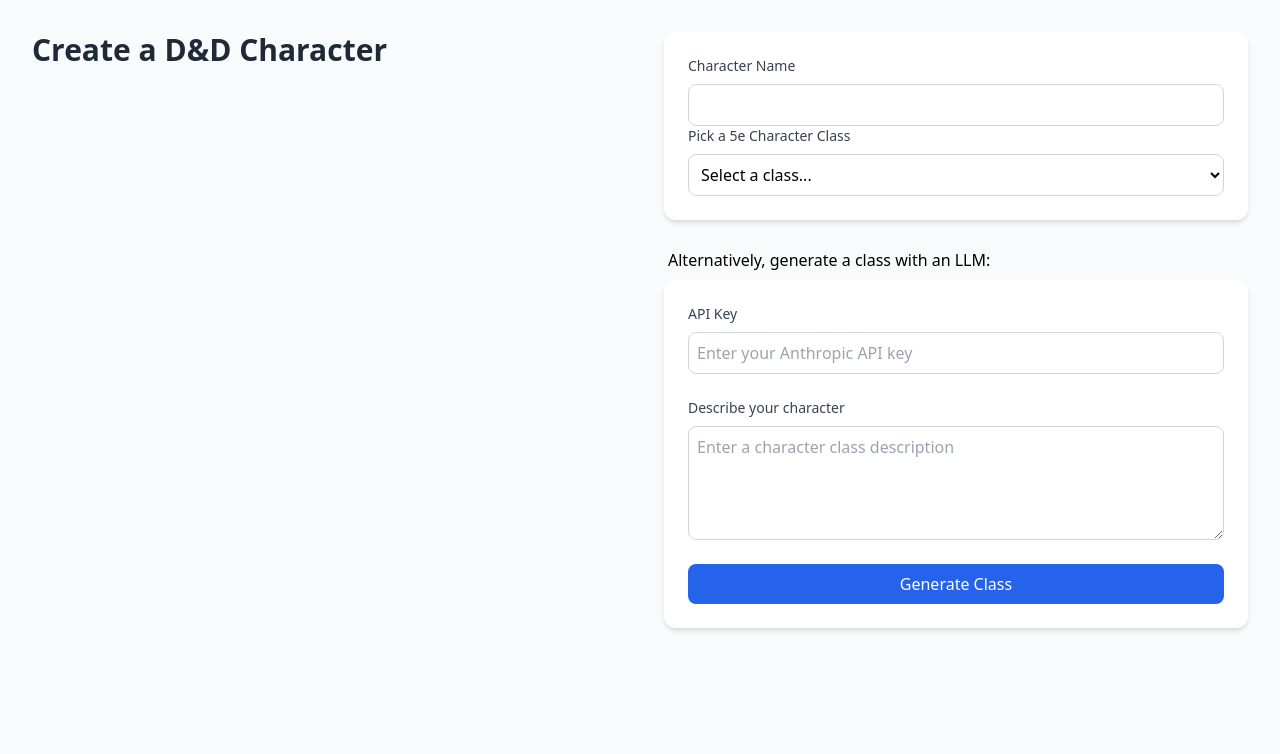
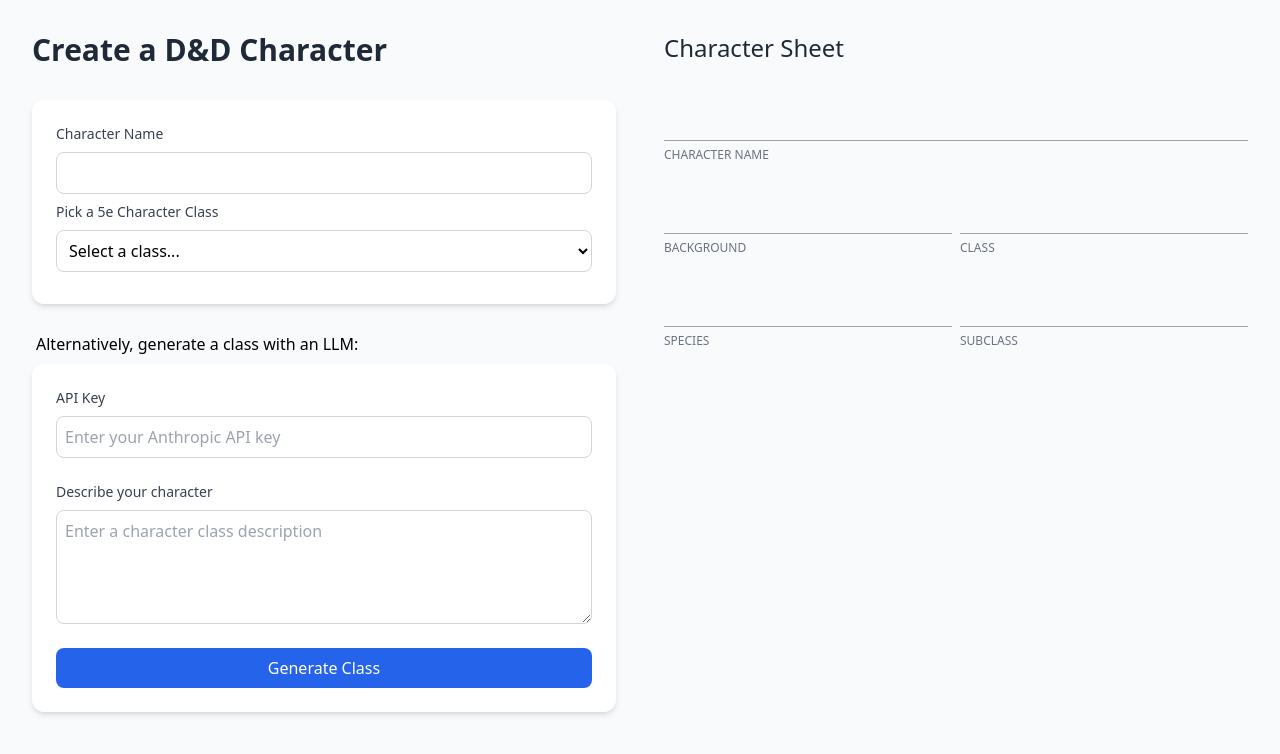
Before and after one commit to whatjakecodes/ttrpg-character-creator, a SvelteKit app: page / in a window 1280 px wide. Shown: the top 754 px of the page. Built offline with nearby package versions, Linux system fonts and the light colour scheme.

Commit message:
Improvements to the layout

```diff
--- a/src/lib/components/CharacterCreatorForm.svelte
+++ b/src/lib/components/CharacterCreatorForm.svelte
@@ -52,7 +52,7 @@
   const allActiveSkills = $derived(new Set<DnDSkillName>([...backgroundSkills, ...selectedClassSkills]));
 </script>
 
-<div class="flex flex-col gap-2">
+<div class="flex flex-col gap-2 mb-2">
     <label for="char-name" class="text-sm font-medium text-gray-700">
         Character Name
     </label>
@@ -61,11 +61,12 @@
             type="text"
             class="rounded-lg border-gray-300 border p-2 focus:ring-2 focus:ring-blue-500 focus:border-blue-500"
             value={characterName}
+            autocomplete="off"
             oninput={e => onCharacterNameChange(e.currentTarget.value)}
     />
 </div>
 
-<div class="flex flex-col gap-2">
+<div class="flex flex-col gap-2 mb-2">
     <ClassSelect
             options={classes}
             value={characterClass?.index}
@@ -74,7 +75,7 @@
 </div>
 
 {#if characterClass}
-    <div class="flex flex-col gap-2">
+    <div class="flex flex-col gap-2 mb-2">
         <BackgroundSelect
                 options={backgrounds}
                 value={background?.index}
@@ -85,7 +86,7 @@
 
 {#if background && characterClass}
     <Label for="choose-skills" id="choose-skills-label" text="Choose 2 {characterClass.name} Class Skills:"/>
-    <div role="group" id="choose-skills" aria-labelledby="choose-skills-label" class="flex flex-wrap gap-4 p-4">
+    <div role="group" id="choose-skills" aria-labelledby="choose-skills-label" class="flex flex-wrap gap-4 p-4 mb-2">
         {#each classSkillChoices as skillName}
             <button
                     onclick={() => onToggleClassSkill(skillName)}
--- /dev/null
+++ b/src/lib/components/common/ReadonlyInput.svelte
@@ -0,0 +1,20 @@
+<script lang="ts">
+  const {
+    value = '',
+    labelText = 'Label',
+    inputId = '',
+    width = 'w-full'
+  } = $props();
+</script>
+
+<div class={`${width}`}>
+    <input id={inputId} type="text" {value} disabled
+           class="w-full text-xl py-2 px-0 bg-transparent text-gray-500 placeholder-gray-400 focus:outline-none disabled:opacity-75"
+    />
+
+    <div class="w-full h-px bg-gray-400"></div>
+
+    <label for={inputId} class="text-xs text-gray-500 mt-1">
+        {labelText.toUpperCase()}
+    </label>
+</div>
--- a/src/routes/+page.svelte
+++ b/src/routes/+page.svelte
@@ -6,6 +6,7 @@
   import {type DnDAbility, presentDnDAbility} from "$lib/srdData/abilities";
   import type {DnDBackground} from "$lib/srdData/backgrounds";
   import type {DnDSkillName} from "$lib/srdData/skills";
+  import ReadonlyInput from "$lib/components/common/ReadonlyInput.svelte";
 
   let characterName = $state<string>('');
   let selectedClass = $state<DnDClass>();
@@ -39,41 +40,10 @@
 
 <div class="min-h-screen p-4 md:p-8 bg-gray-50">
     <div class="max-w-7xl mx-auto">
-        <!-- Main container with responsive layout -->
         <div class="flex flex-col lg:flex-row lg:gap-12">
             <!-- Left side content -->
-            <div class="lg:w-1/2 mb-8 lg:mb-0">
+            <div class="lg:w-1/2">
                 <h1 class="text-3xl font-bold mb-8 text-gray-800">Create a D&D Character</h1>
-
-                <div class="space-y-6">
-                    {#if characterName}
-                        <div class="flex flex-col gap-2">
-                            <p>Name: {characterName}</p>
-                        </div>
-                    {/if}
-
-                    {#if selectedClass}
-                        <div class="flex flex-col gap-2">
-                            <p>Selected Class: {selectedClass.name}</p>
-                        </div>
-
-                        {#if selectedBackground}
-                            <p>Selected Background: {selectedBackground.name}</p>
-                        {/if}
-
-                        <div class="flex flex-col gap-2">
-                            <p>Selected Skills: {selectedSkills.join(', ')}</p>
-                        </div>
-
-                        <div class="flex flex-col gap-2">
-                            <p>Saving Throw Proficiencies: {getSavingThrowProficiencies(selectedClass)}</p>
-                        </div>
-                    {/if}
-                </div>
-            </div>
-
-            <!-- Right side form -->
-            <div class="lg:w-1/2">
                 <div class="bg-white rounded-xl shadow-md p-6 mb-6">
                     {#if $dndSRDStore.loading}
                         <div>Loading classes...</div>
@@ -99,6 +69,52 @@
 
                 <AiCreateForm create={handleCharacterClassChange}/>
             </div>
+
+            <!-- Right side content -->
+            <div class="lg:w-1/2 mb-8 lg:mb-0">
+                <h2 class="text-2xl mb-8 text-gray-800">Character Sheet</h2>
+                <div class="space-y-6">
+                    <div class="flex flex-col gap-1">
+                        <ReadonlyInput value={characterName} labelText="Character Name"/>
+                    </div>
+
+                    <div class="flex flex-col lg:flex-row lg:items-stretch gap-2">
+                        <div class="w-full lg:w-1/2">
+                            <div class="flex-col gap-1">
+                                <ReadonlyInput inputId="backgroundId" value={selectedBackground?.name} labelText="Background"/>
+                            </div>
+                        </div>
+                        <div class="w-full lg:w-1/2">
+                            <div class="flex-col gap-1">
+                                <ReadonlyInput inputId="classId" value={selectedClass?.name} labelText="Class"/>
+                            </div>
+                        </div>
+                    </div>
+
+                    <div class="flex flex-col lg:flex-row lg:items-stretch gap-2">
+                        <div class="w-full lg:w-1/2">
+                            <div class="flex-col gap-1">
+                                <ReadonlyInput value={""} labelText="Species"/>
+                            </div>
+                        </div>
+                        <div class="w-full lg:w-1/2">
+                            <div class="flex-col gap-1">
+                                <ReadonlyInput value={""} labelText="Subclass"/>
+                            </div>
+                        </div>
+                    </div>
+
+                    {#if selectedClass}
+                        <div class="flex flex-col gap-2">
+                            <p>Selected Skills: {selectedSkills.join(', ')}</p>
+                        </div>
+
+                        <div class="flex flex-col gap-2">
+                            <p>Saving Throw Proficiencies: {getSavingThrowProficiencies(selectedClass)}</p>
+                        </div>
+                    {/if}
+                </div>
+            </div>
         </div>
     </div>
 </div>
```
Also changed, not shown: 1 other file (tests, documents, lock files or other folders).
